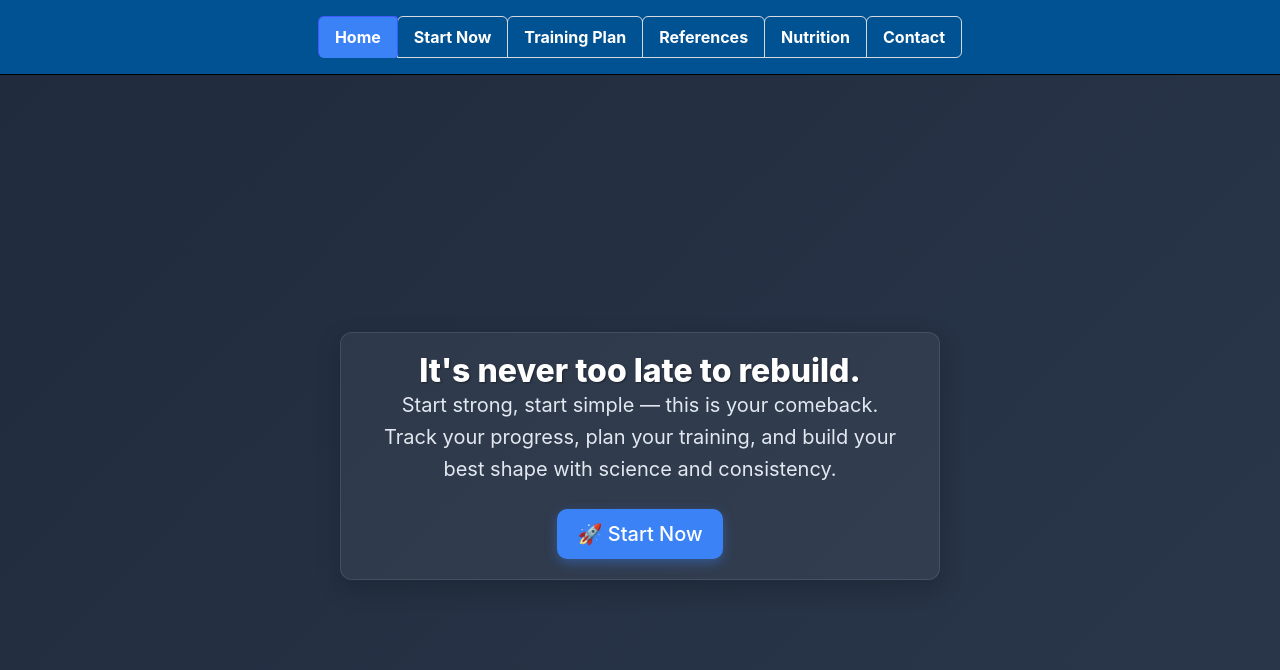
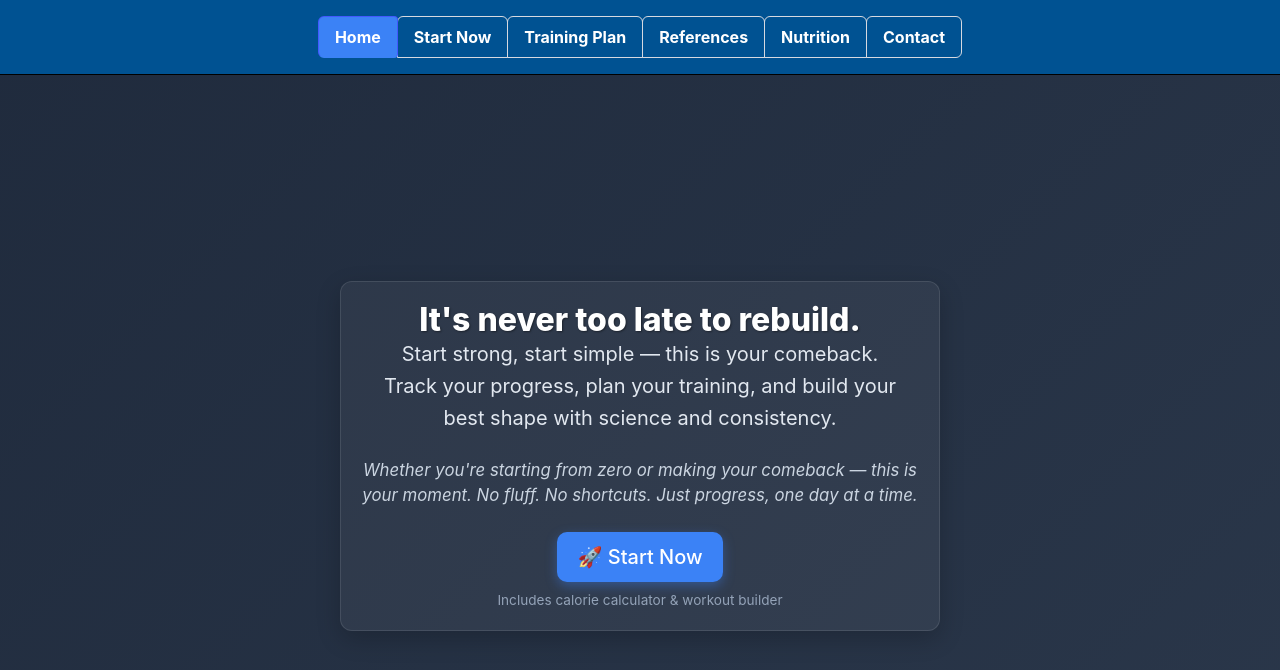
Before and after one commit to rainahuel/fitness-web, a React (Vite) app: page / in a window 1280 px wide. Shown: the top 670 px of the page. Built offline with nearby package versions, Linux system fonts and the light colour scheme; no server answers.

Commit message:
updated home version

```diff
--- a/src/pages/Home.tsx
+++ b/src/pages/Home.tsx
@@ -4,13 +4,44 @@ import { Link } from "react-router-dom";
 export default function Home() {
   return (
     <section className="section centered-page">
-      <div className="box box-content has-text-centered" style={{ boxShadow: "0 8px 24px rgba(0,0,0,0.2)", transition: "box-shadow 0.3s ease", backgroundColor: "rgba(255, 255, 255, 0.05)", border: "1px solid rgba(255, 255, 255, 0.1)" }}>
-        <h1 className="title is-3" style={{ fontWeight: 800, color: "#ffffff", textShadow: "1px 1px 2px rgba(0,0,0,0.4)" }}>
+      <div
+        className="box box-content has-text-centered"
+        style={{
+          boxShadow: "0 8px 24px rgba(0,0,0,0.2)",
+          transition: "box-shadow 0.3s ease",
+          backgroundColor: "rgba(255, 255, 255, 0.05)",
+          border: "1px solid rgba(255, 255, 255, 0.1)"
+        }}
+      >
+        <h1
+          className="title is-3"
+          style={{
+            fontWeight: 800,
+            color: "#ffffff",
+            textShadow: "1px 1px 2px rgba(0,0,0,0.4)"
+          }}
+        >
           It's never too late to rebuild.
         </h1>
-        <p className="subtitle is-5" style={{ color: "#e2e8f0", lineHeight: "1.6" }}>
-          Start strong, start simple — this is your comeback.<br />
-          Track your progress, plan your training, and build your best shape with science and consistency.
+        <p
+          className="subtitle is-5"
+          style={{ color: "#e2e8f0", lineHeight: "1.6" }}
+        >
+          Start strong, start simple — this is your comeback.
+          <br />
+          Track your progress, plan your training, and build your best shape
+          with science and consistency.
+        </p>
+        <p
+          className="mt-4"
+          style={{
+            fontSize: "1.05rem",
+            color: "#cbd5e1",
+            fontStyle: "italic"
+          }}
+        >
+          Whether you're starting from zero or making your comeback — this is
+          your moment. No fluff. No shortcuts. Just progress, one day at a time.
         </p>
         <div className="mt-5">
           <Link
@@ -20,11 +51,22 @@ export default function Home() {
               transition: "all 0.3s ease",
               boxShadow: "0 4px 12px rgba(59, 130, 246, 0.4)"
             }}
-            onMouseOver={(e) => e.currentTarget.style.transform = "translateY(-2px)"}
-            onMouseOut={(e) => e.currentTarget.style.transform = "none"}
+            onMouseOver={(e) =>
+              (e.currentTarget.style.transform = "translateY(-2px)")
+            }
+            onMouseOut={(e) => (e.currentTarget.style.transform = "none")}
           >
             🚀 Start Now
           </Link>
+          <p
+            style={{
+              fontSize: "0.85rem",
+              color: "#94a3b8",
+              marginTop: "0.5rem"
+            }}
+          >
+            Includes calorie calculator & workout builder
+          </p>
         </div>
       </div>
     </section>
```
